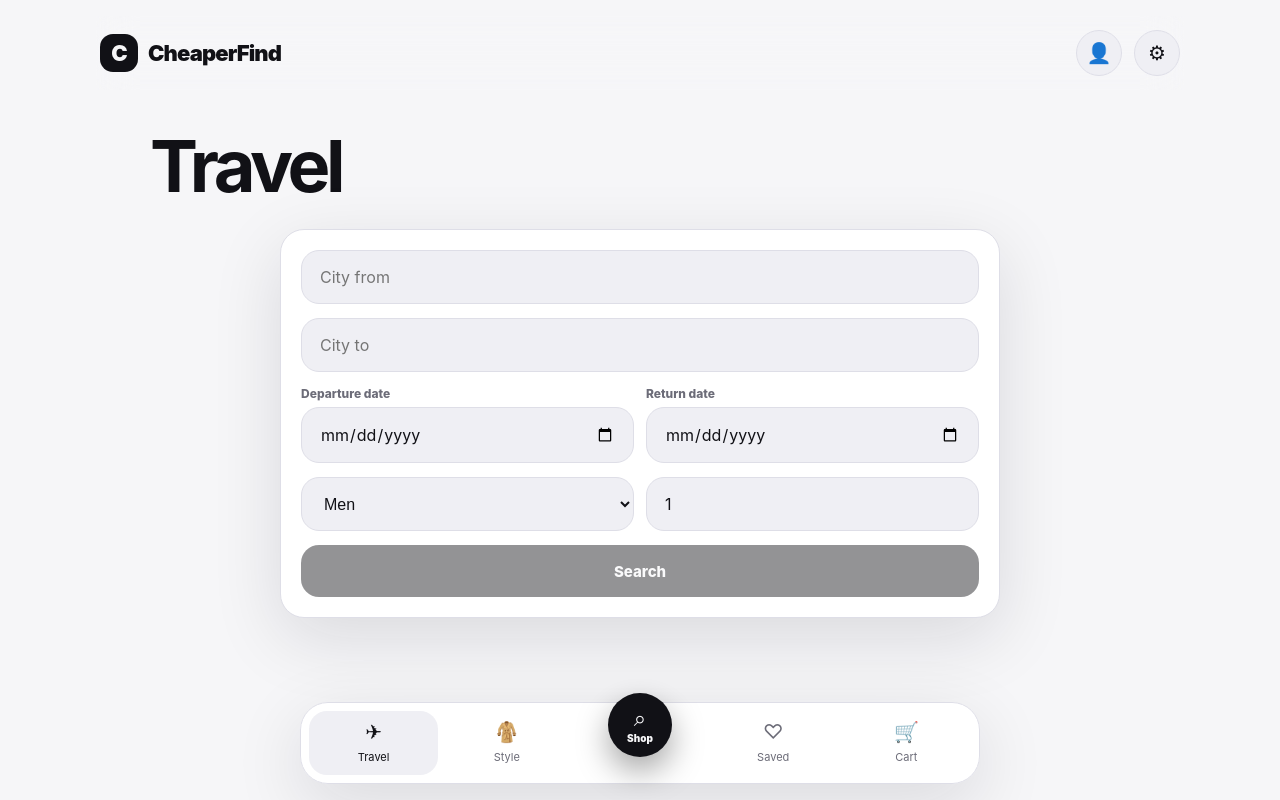
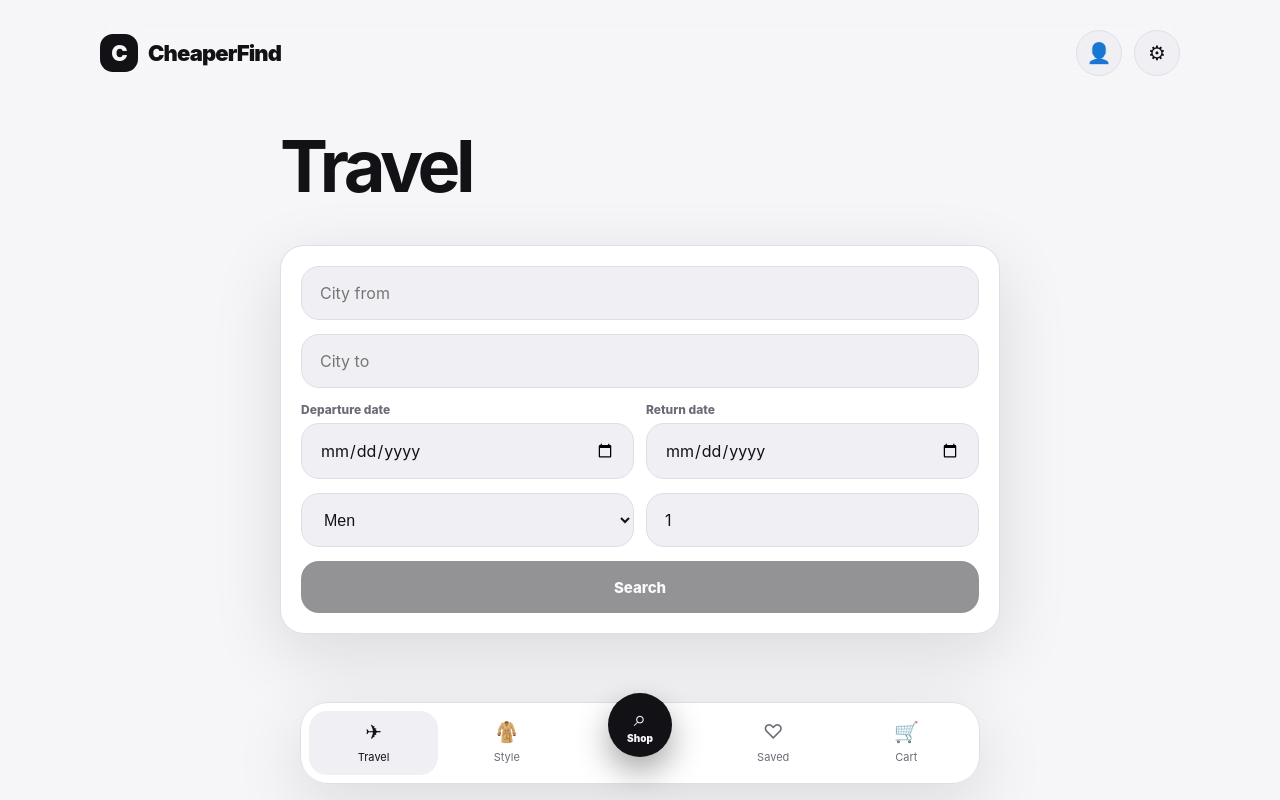
Before and after one commit to Jakelevin999/ccheapest-app-ver-3-, a Next.js app: page /travel in a window 1280 px wide. Built offline with nearby package versions, Linux system fonts and the light colour scheme.

Commit message:
Align travel title with search card

```diff
--- a/app/travel/page.tsx
+++ b/app/travel/page.tsx
@@ -89,7 +89,9 @@ export default function Travel(){
   </section>}
 
   return <div style={{width:'100%',maxWidth:980,margin:'0 auto'}}>
-    <h1 style={{fontSize:'clamp(42px,7vw,72px)',margin:'20px 0',letterSpacing:'-.06em'}}>Travel</h1>
+    <div style={{maxWidth:720,margin:'0 auto'}}>
+      <h1 style={{fontSize:'clamp(42px,7vw,72px)',margin:'20px 0 36px',letterSpacing:'-.06em'}}>Travel</h1>
+    </div>
     <div className='card' style={{maxWidth:720,margin:'0 auto',display:'grid',gap:14,padding:20,borderRadius:24}}>
       <input className='input' placeholder='City from' value={from} onChange={e=>setFrom(e.target.value)}/>
       <input className='input' placeholder='City to' value={to} onChange={e=>setTo(e.target.value)}/>
```
